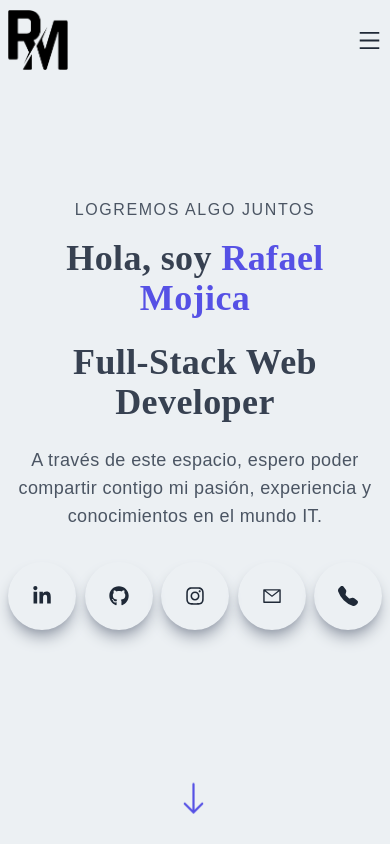
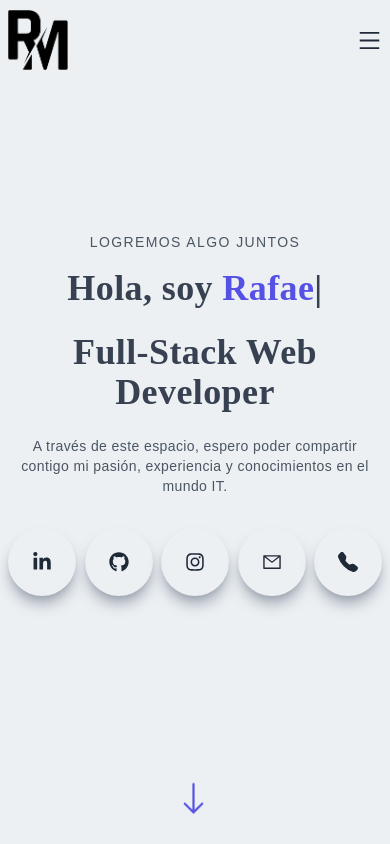
Before and after one commit to RafaMojica/Portfolio-Rafael-Mojica, a Next.js app: page / in a window 390 px wide. Shown: the top 844 px of the page. Built offline with nearby package versions, Linux system fonts and the light colour scheme.

Commit message:
FEATURE: Se agrega animacion del nombre

```diff
--- a/components/Start.jsx
+++ b/components/Start.jsx
@@ -2,6 +2,7 @@ import React, { useEffect, useState } from "react";
 import SocialNetworks from "../common/SocialNetworks";
 import {BsArrowDown} from "react-icons/bs"
 import Link from "next/link";
+import Typed from 'typed.js';
 
 const Start = () => {
   const [arrow, setArrow] = useState(true);
@@ -17,14 +18,27 @@ const Start = () => {
     window.addEventListener('scroll', handleArrow);
   }, []);
 
+  useEffect(() => {
+    const typed = new Typed("#name", {
+      strings: ['Rafael Mojica'],
+      typeSpeed: 150,
+      backSpeed: 150,
+      startDelay: 400,
+      backDelay: 2000,
+      loop: true,
+    });
+
+    return () => typed.destroy();
+  }, []);
+
   return (
     <div id="start" className="w-full h-screen text-center">
       <div className="relative max-w-[1240px] w-full h-full mx-auto p-2 flex justify-center items-center">
         <div>
-          <p className="uppercase text-base tracking-widest text-gray600">Logremos algo juntos</p>
-          <h1 className="py-4 text-gray700">Hola, soy <span className="text-secondary"> Rafael Mojica</span></h1>
+          <p className="uppercase text-sm sm:text-base tracking-widest text-gray600">Logremos algo juntos</p>
+          <h1 className="py-4 text-gray700">Hola, soy <span id="name" className="text-secondary"></span></h1>
           <h1 className="py-2 text-gray700">Full-Stack Web Developer</h1>
-          <p className="py-4 text-gray600 sm:max-w-[70%] m-auto text-lg">
+          <p className="py-4 text-gray600 sm:max-w-[70%] m-auto text-sm sm:text-lg">
             A través de este espacio, espero poder compartir contigo mi pasión,
             experiencia y conocimientos en el mundo IT.
           </p>
--- a/package.json
+++ b/package.json
@@ -14,7 +14,8 @@
     "next": "13.3.0",
     "react": "18.2.0",
     "react-dom": "18.2.0",
-    "react-icons": "^4.8.0"
+    "react-icons": "^4.8.0",
+    "typed.js": "^2.0.15"
   },
   "devDependencies": {
     "autoprefixer": "^10.4.14",
```
Also changed, not shown: 1 other file (tests, documents, lock files or other folders).
